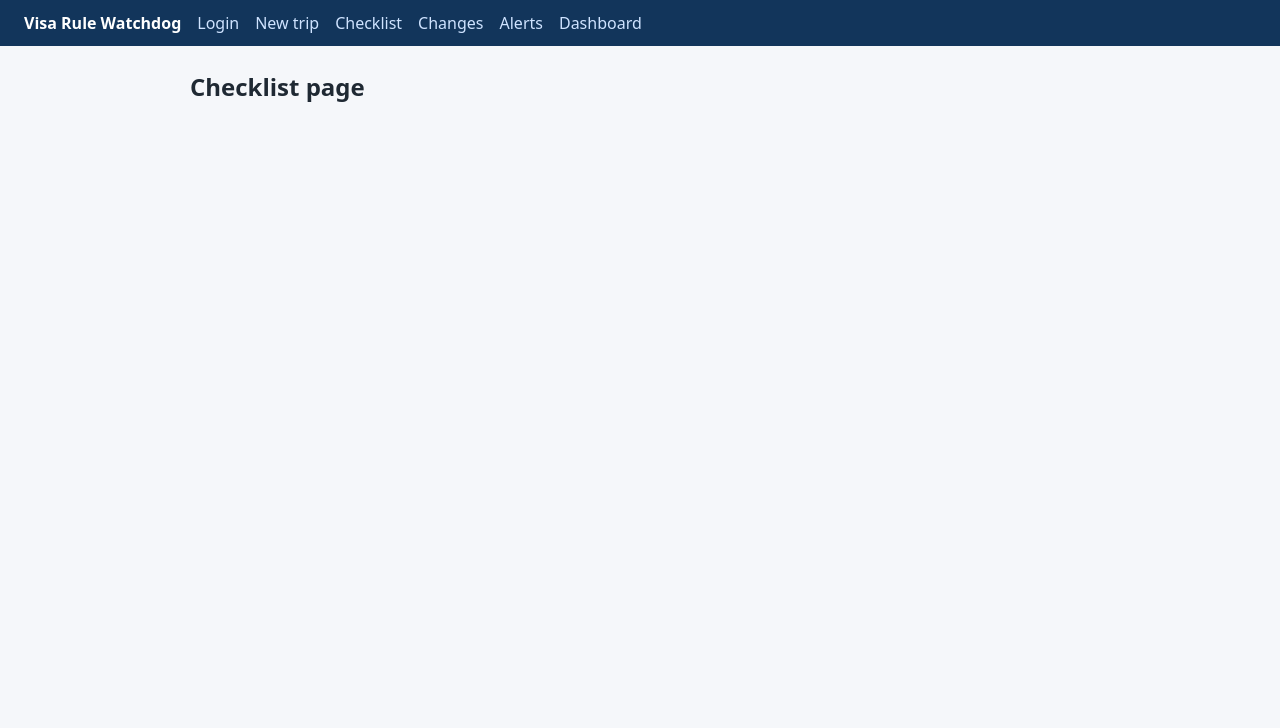
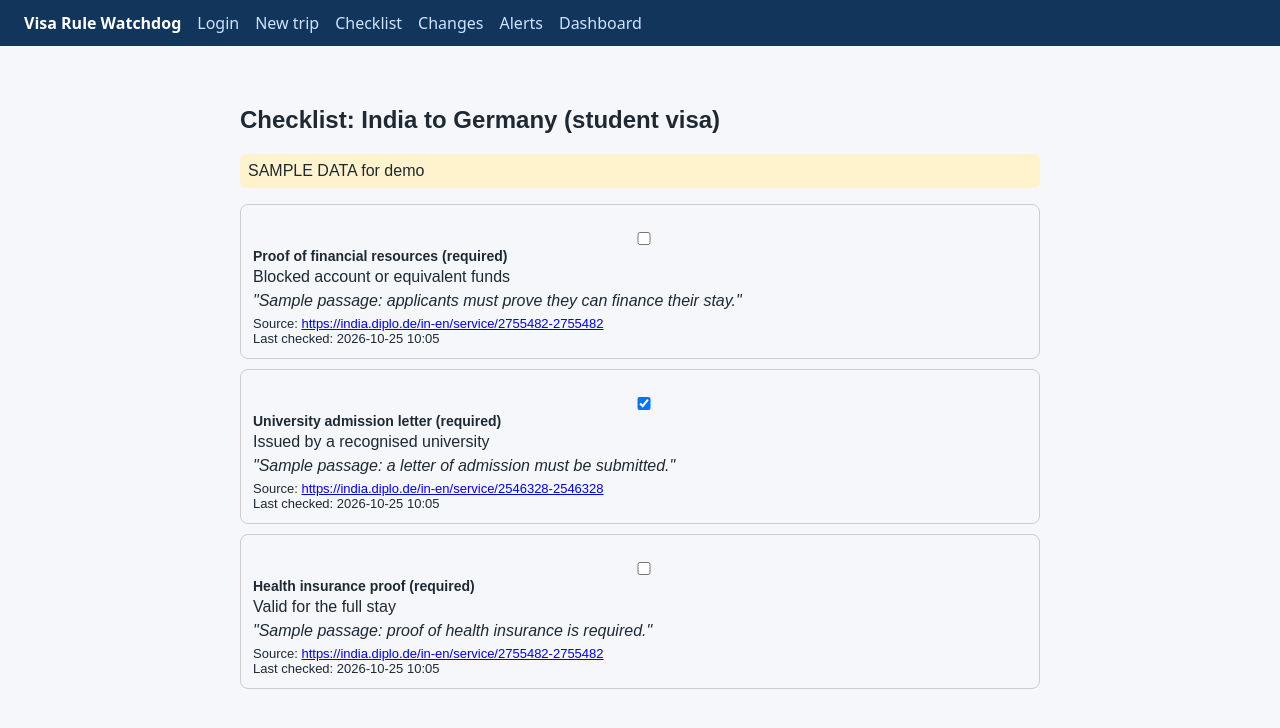
Before and after one commit to arushidas295/VisaWatchdog, a React app in the folder frontend/: page /checklist in a window 1280 px wide. Shown: the top 728 px of the page. Built offline with nearby package versions, Linux system fonts and the light colour scheme; no server answers; the HTML template or start-up script is replaced by a standard one.

Commit message:
frontend: static sample pages for mentor demo

```diff
--- a/frontend/src/pages/Alerts.jsx
+++ b/frontend/src/pages/Alerts.jsx
@@ -1,3 +1,40 @@
+const alerts = [
+  {
+    id: 1,
+    item_name: "Proof of onward travel",
+    change_type: "added",
+    old_value: "Not required",
+    new_value: "Required: confirmed return or onward ticket",
+    passage: "Sample passage: applicants must show proof of onward travel.",
+    source_url: "https://www.gov.uk/student-visa [SIMULATED]",
+    detected_at: "2026-10-25 10:30",
+  },
+];
+
 export default function Alerts() {
-  return <h2>Alerts page</h2>;
+  return (
+    <div style={{ maxWidth: 800, margin: "20px auto", padding: 16, fontFamily: "sans-serif" }}>
+      <h2>Alerts</h2>
+      <p style={{ background: "#fff3cd", padding: 8, borderRadius: 6 }}>SIMULATED change. SAMPLE DATA for demo</p>
+      {alerts.map((a) => (
+        <div key={a.id} style={{ border: "2px solid #d9534f", borderRadius: 8, padding: 12 }}>
+          <b>{a.item_name}</b> ({a.change_type})
+          <div style={{ display: "flex", gap: 12, margin: "10px 0" }}>
+            <div style={{ flex: 1, background: "#fde8e8", padding: 8, borderRadius: 6 }}>
+              <b>Old</b>
+              <div>{a.old_value}</div>
+            </div>
+            <div style={{ flex: 1, background: "#e6f4ea", padding: 8, borderRadius: 6 }}>
+              <b>New</b>
+              <div>{a.new_value}</div>
+            </div>
+          </div>
+          <div style={{ fontStyle: "italic" }}>"{a.passage}"</div>
+          <div style={{ fontSize: 13 }}>Source: {a.source_url}</div>
+          <div style={{ fontSize: 13 }}>Detected: {a.detected_at}</div>
+          <div style={{ marginTop: 6 }}>Status: Verified, review before applying</div>
+        </div>
+      ))}
+    </div>
+  );
 }
--- a/frontend/src/pages/Checklist.jsx
+++ b/frontend/src/pages/Checklist.jsx
@@ -1,3 +1,34 @@
+import { useState } from "react";
+
+const initial = [
+  { id: 1, name: "Proof of financial resources", required: true, details: "Blocked account or equivalent funds", status: "pending", source_url: "https://india.diplo.de/in-en/service/2755482-2755482", passage: "Sample passage: applicants must prove they can finance their stay.", last_checked: "2026-10-25 10:05" },
+  { id: 2, name: "University admission letter", required: true, details: "Issued by a recognised university", status: "done", source_url: "https://india.diplo.de/in-en/service/2546328-2546328", passage: "Sample passage: a letter of admission must be submitted.", last_checked: "2026-10-25 10:05" },
+  { id: 3, name: "Health insurance proof", required: true, details: "Valid for the full stay", status: "pending", source_url: "https://india.diplo.de/in-en/service/2755482-2755482", passage: "Sample passage: proof of health insurance is required.", last_checked: "2026-10-25 10:05" },
+];
+
 export default function Checklist() {
-  return <h2>Checklist page</h2>;
+  const [items, setItems] = useState(initial);
+  const toggle = (id) =>
+    setItems(items.map((i) => (i.id === id ? { ...i, status: i.status === "done" ? "pending" : "done" } : i)));
+
+  return (
+    <div style={{ maxWidth: 800, margin: "20px auto", padding: 16, fontFamily: "sans-serif" }}>
+      <h2>Checklist: India to Germany (student visa)</h2>
+      <p style={{ background: "#fff3cd", padding: 8, borderRadius: 6 }}>SAMPLE DATA for demo</p>
+      {items.map((i) => (
+        <div key={i.id} style={{ border: "1px solid #ccc", borderRadius: 8, padding: 12, marginBottom: 10 }}>
+          <label>
+            <input type="checkbox" checked={i.status === "done"} onChange={() => toggle(i.id)} />{" "}
+            <b>{i.name}</b> {i.required ? "(required)" : "(optional)"}
+          </label>
+          <div>{i.details}</div>
+          <div style={{ fontStyle: "italic", margin: "6px 0" }}>"{i.passage}"</div>
+          <div style={{ fontSize: 13 }}>
+            Source: <a href={i.source_url} target="_blank" rel="noreferrer">{i.source_url}</a>
+          </div>
+          <div style={{ fontSize: 13 }}>Last checked: {i.last_checked}</div>
+        </div>
+      ))}
+    </div>
+  );
 }
--- a/frontend/src/pages/Dashboard.jsx
+++ b/frontend/src/pages/Dashboard.jsx
@@ -1,3 +1,18 @@
+const done = 1;
+const total = 4;
+
 export default function Dashboard() {
-  return <h2>Dashboard page</h2>;
+  const pct = Math.round((done / total) * 100);
+  return (
+    <div style={{ maxWidth: 800, margin: "20px auto", padding: 16, fontFamily: "sans-serif" }}>
+      <h2>Readiness Dashboard</h2>
+      <p style={{ background: "#fff3cd", padding: 8, borderRadius: 6 }}>SAMPLE DATA for demo</p>
+      <div style={{ background: "#eee", borderRadius: 8, height: 24, overflow: "hidden" }}>
+        <div style={{ width: pct + "%", background: "#28a745", height: "100%" }} />
+      </div>
+      <p>
+        <b>{pct}% ready</b>: {done} done, {total - done} pending
+      </p>
+    </div>
+  );
 }
```
